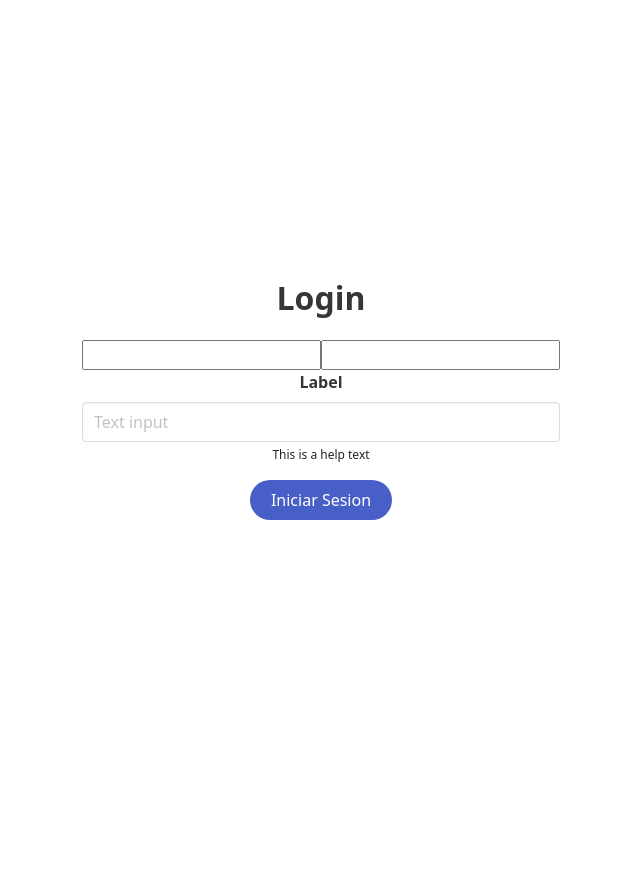
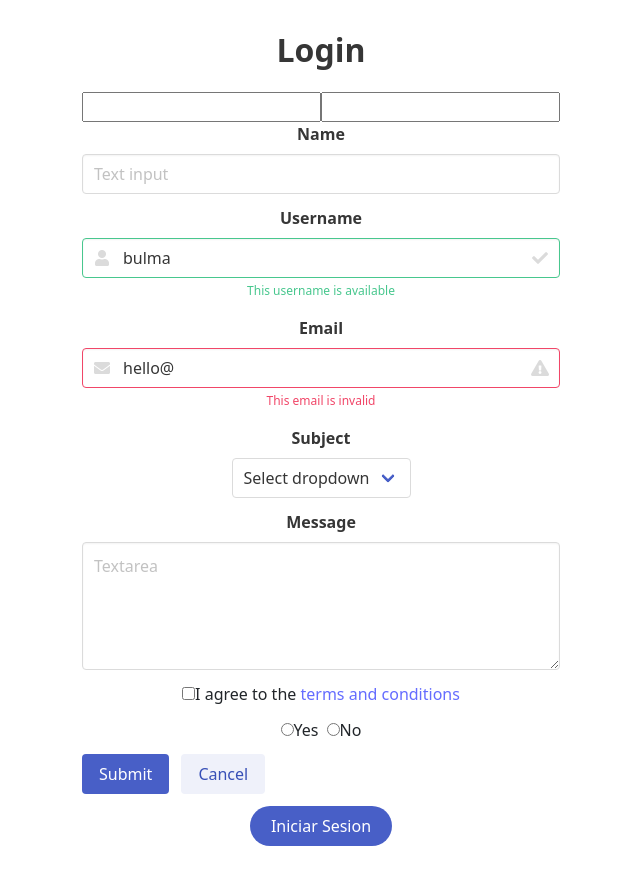
Before and after one commit to O-Uribe/ProxiPyme_Web, a React (Vite) app in the folder frontend/: page /editarperfil in a window 1280 px wide. Shown: the whole page, without its empty margins (319-959 px from the left). Before the commit the page ends 800 px from the top, so only its background shows below. Built offline with nearby package versions, Linux system fonts and the light colour scheme.

Commit message:
"Editar Listo"

```diff
--- a/frontend/src/component/EditarPerfil.jsx
+++ b/frontend/src/component/EditarPerfil.jsx
@@ -49,13 +49,90 @@
                onChange={e => setContraseña(e.target.value)}
                />
 
-          <div class="field">
-          <label class="label">Label</label>
-          <div class="control">
-          <input class="input" type="text" placeholder="Text input"/>
-          </div>
-          <p class="help">This is a help text</p>
-          </div>
+<div class="field">
+  <label class="label">Name</label>
+  <div class="control">
+    <input class="input" type="text" placeholder="Text input"/>
+  </div>
+</div>
+
+<div class="field">
+  <label class="label">Username</label>
+  <div class="control has-icons-left has-icons-right">
+    <input class="input is-success" type="text" placeholder="Text input" value="bulma"/>
+    <span class="icon is-small is-left">
+      <i class="fas fa-user"></i>
+    </span>
+    <span class="icon is-small is-right">
+      <i class="fas fa-check"></i>
+    </span>
+  </div>
+  <p class="help is-success">This username is available</p>
+</div>
+
+<div class="field">
+  <label class="label">Email</label>
+  <div class="control has-icons-left has-icons-right">
+    <input class="input is-danger" type="email" placeholder="Email input" value="hello@"/>
+    <span class="icon is-small is-left">
+      <i class="fas fa-envelope"></i>
+    </span>
+    <span class="icon is-small is-right">
+      <i class="fas fa-exclamation-triangle"></i>
+    </span>
+  </div>
+  <p class="help is-danger">This email is invalid</p>
+</div>
+
+<div class="field">
+  <label class="label">Subject</label>
+  <div class="control">
+    <div class="select">
+      <select>
+        <option>Select dropdown</option>
+        <option>With options</option>
+      </select>
+    </div>
+  </div>
+</div>
+
+<div class="field">
+  <label class="label">Message</label>
+  <div class="control">
+    <textarea class="textarea" placeholder="Textarea"></textarea>
+  </div>
+</div>
+
+<div class="field">
+  <div class="control">
+    <label class="checkbox">
+      <input type="checkbox"/>
+      I agree to the <a href="#">terms and conditions</a>
+    </label>
+  </div>
+</div>
+
+<div class="field">
+  <div class="control">
+    <label class="radio">
+      <input type="radio" name="question"/>
+      Yes
+    </label>
+    <label class="radio">
+      <input type="radio" name="question"/>
+      No
+    </label>
+  </div>
+</div>
+
+<div class="field is-grouped">
+  <div class="control">
+    <button class="button is-link">Submit</button>
+  </div>
+  <div class="control">
+    <button class="button is-link is-light">Cancel</button>
+  </div>
+</div>
 
 
 
```
